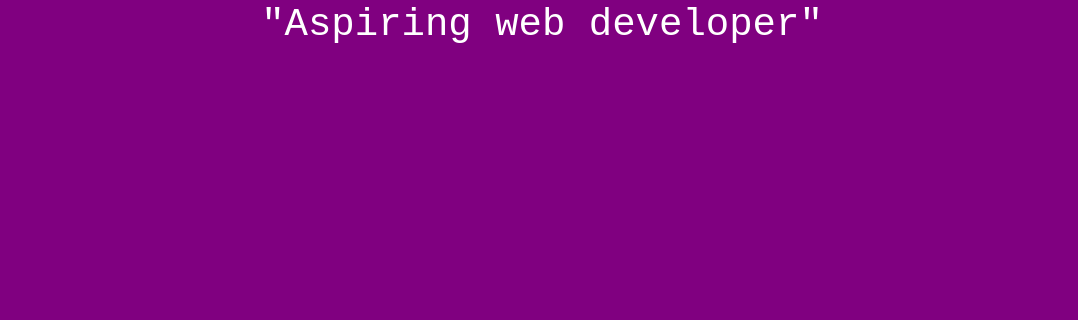
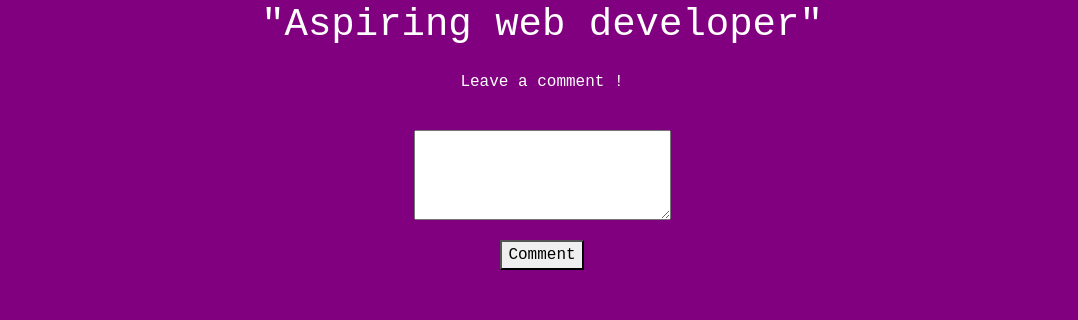
Before and after one commit to NyiHtett/Portfolio, a React (Create React App) app: page / in a window 1280 px wide. Shown: the part 377-697 px from the top of the page, without its empty margins (98-1176 px from the left). Built offline with nearby package versions, Linux system fonts and the light colour scheme.

Commit message:
done corporating comment with console

```diff
--- a/src/App.js
+++ b/src/App.js
@@ -35,6 +35,12 @@ function App() {
   function toggleTheme() {
     setTheme(prevTheme => ( prevTheme === 'light' ? 'dark' : 'light'));
   }
+
+  function handleFormSubmit(e){
+    e.preventDefault();
+    console.log("hello");
+  }
+
   function Home(){
     return (
       <div className = {`${isNavAnimated ? 'fade-in' : ''}`}>
@@ -45,6 +51,12 @@ function App() {
        <p class = "first-paragraph" style = {{marginTop: "50px"}}>
         "Aspiring web developer"
        </p>
+
+       <form action="GET" onSubmit={handleFormSubmit} style = {{display:'flex', flexDirection:"column", alignItems:"center", gap:20}}>
+        <p> Leave a comment !</p>
+        <textarea style={{padding: "20px"}}></textarea>
+        <button type = "submit"> Comment </button>
+       </form>
 
       </div>
     );
```
